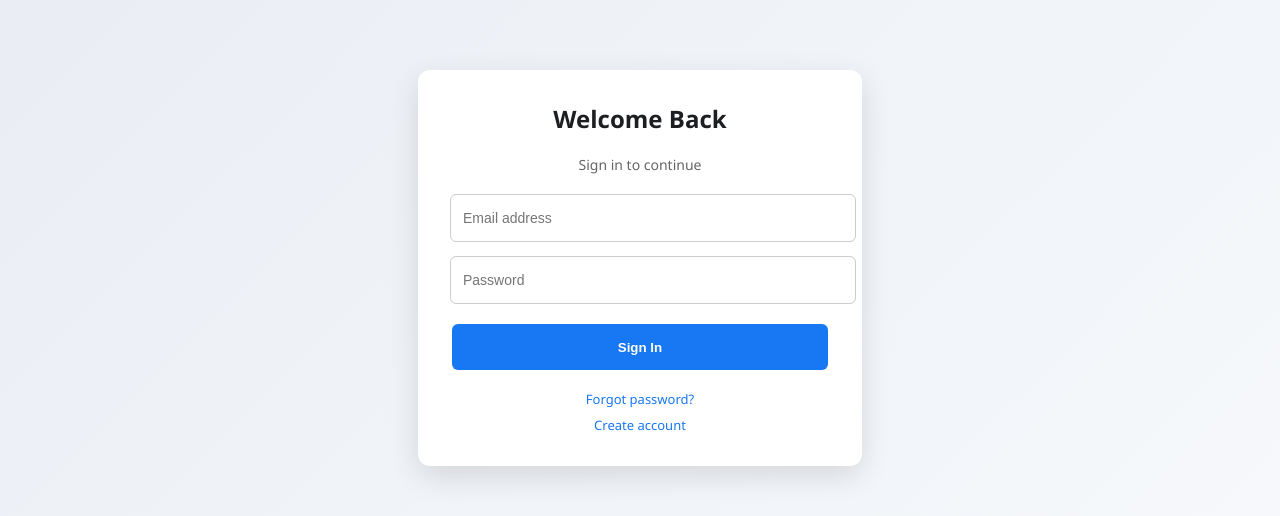
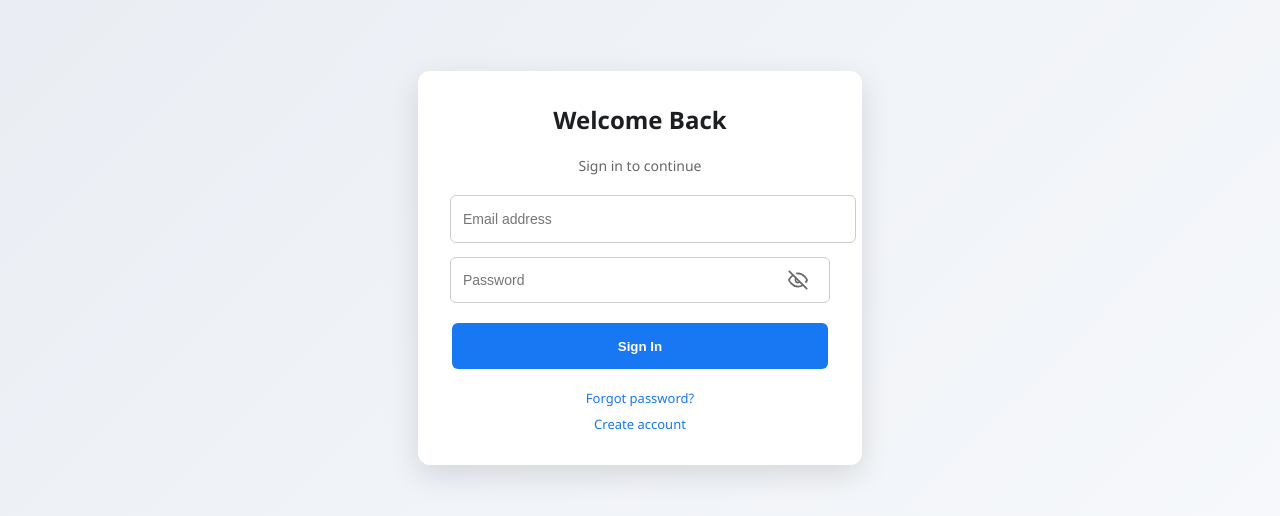
Before and after one commit to eacwolf/predictive-analysis, a React (Vite) app: page /login in a window 1280 px wide. Shown: the part 197-713 px from the top of the page. Built offline with nearby package versions, Linux system fonts and the light colour scheme; the HTML template or start-up script is replaced by a standard one.

Commit message:
added m5

```diff
--- a/src/dashboard.tsx
+++ b/src/dashboard.tsx
@@ -16,6 +16,7 @@ interface Cadidate {
   m2: number;
   m3: number;
   m4: number;
+  m5: number;
 }
 
 // Candidate shape as returned from the backend (partial / loose)
@@ -38,6 +39,7 @@ interface BackendCandidate {
   m2?: number | string;
   m3?: number | string;
   m4?: number | string;
+  m5?: number | string;
   [key: string]: unknown;
 }
 
@@ -93,6 +95,7 @@ const Dashboard = () => {
             m2: Number(c.m2 ?? 0),
             m3: Number(c.m3 ?? 0),
             m4: Number(c.m4 ?? 0),
+            m5: Number(c.m5 ?? 0),
           }))
         );
         } catch (e) {
@@ -171,7 +174,7 @@ const Dashboard = () => {
   // Immediate metric update: optimistic update in UI and persist to backend
   const handleMetricChange = async (
     id: number,
-    metric: 'm1' | 'm2' | 'm3' | 'm4',
+    metric: 'm1' | 'm2' | 'm3' | 'm4' | 'm5',
     value: number
   ) => {
     // store previous value to revert on error
@@ -194,7 +197,7 @@ const Dashboard = () => {
   /* PREDICTION */
   const calculatePrediction = (c: Cadidate) => {
     // Compute a percentage from the sum of metrics, then cap between 0 and 100
-    const raw = Math.round(((c.m1 + c.m2 + c.m3 + c.m4) / 80) * 100);
+    const raw = Math.round(((c.m1 + c.m2 + c.m3 + c.m4 + c.m5) / 100) * 100);
     const capped = Math.max(0, Math.min(100, raw));
     return capped;
   };
@@ -228,6 +231,7 @@ const Dashboard = () => {
           "M2",
           "M3",
           "M4",
+          "M5",
           "Prediction %",
         ],
       ],
@@ -241,6 +245,7 @@ const Dashboard = () => {
         r.m2,
         r.m3,
         r.m4,
+        r.m5,
         `${calculatePrediction(r)}%`,
       ]),
     });
@@ -267,6 +272,7 @@ const Dashboard = () => {
         M2: r.m2,
         M3: r.m3,
         M4: r.m4,
+        M5: r.m5,
         Prediction: `${calculatePrediction(r)}%`,
       }))
     );
@@ -367,6 +373,7 @@ const Dashboard = () => {
               <th>M2</th>
               <th>M3</th>
               <th>M4</th>
+              <th>M5</th>
               <th>Prediction</th>
               <th>Delete</th>
             </tr>
@@ -388,7 +395,7 @@ const Dashboard = () => {
                   <td>{r.name}</td>
                   <td>{r.role}</td>
 
-                  {(["m1", "m2", "m3", "m4"] as const).map((m) => (
+                  {(["m1", "m2", "m3", "m4", "m5"] as const).map((m) => (
                     <td key={m}>
                       <select
                         value={r[m]}
--- a/src/login.tsx
+++ b/src/login.tsx
@@ -11,18 +11,50 @@ type User = {
   email: string;
 };
 
+type ValidationError = {
+  field: string;
+  message: string;
+};
+
+/* ---------- VALIDATION HELPERS ---------- */
+const validateEmail = (email: string): boolean => {
+  const emailRegex = /^[^\s@]+@[^\s@]+\.[^\s@]+$/;
+  return emailRegex.test(email);
+};
+
+const validatePassword = (password: string): string[] => {
+  const errors: string[] = [];
+  if (password.length < 8) errors.push("Password must be at least 8 characters");
+  if (!/[A-Z]/.test(password)) errors.push("Password must contain uppercase letter");
+  if (!/[a-z]/.test(password)) errors.push("Password must contain lowercase letter");
+  if (!/[0-9]/.test(password)) errors.push("Password must contain number");
+  if (!/[!@#$%^&*]/.test(password)) errors.push("Password must contain special character (!@#$%^&*)");
+  return errors;
+};
+
+const validateName = (name: string): string | null => {
+  if (name.trim().length < 1) return "Name cannot be empty";
+  if (name.length > 50) return "Name must be less than 50 characters";
+  return null;
+};
+
 /* ---------- COMPONENT ---------- */
 const Login = () => {
   const [mode, setMode] = useState<Mode>("login");
-  const [name, setName] = useState("");
+  const [firstName, setFirstName] = useState("");
+  const [lastName, setLastName] = useState("");
   const [email, setEmail] = useState("");
   const [password, setPassword] = useState("");
+  const [confirmPassword, setConfirmPassword] = useState("");
   const [message, setMessage] = useState("");
+  const [validationErrors, setValidationErrors] = useState<ValidationError[]>([]);
+  const [showPassword, setShowPassword] = useState(false);
 
   const navigate = useNavigate();
 
   useEffect(() => {
     setMessage("");
+    setValidationErrors([]);
   }, [mode]);
 
   // Notify Navbar about current auth mode and respond to toggle events
@@ -41,15 +73,62 @@ const Login = () => {
 
   /* ---------- SIGN UP ---------- */
   const handleSignup = async () => {
-    if (!email || !password) {
-      setMessage("email and password required");
+    const errors: ValidationError[] = [];
+
+    // Validate first name
+    const firstNameError = validateName(firstName);
+    if (firstNameError) errors.push({ field: "firstName", message: `First name: ${firstNameError}` });
+
+    // Validate last name
+    const lastNameError = validateName(lastName);
+    if (lastNameError) errors.push({ field: "lastName", message: `Last name: ${lastNameError}` });
+
+    // Validate email
+    if (!email) {
+      errors.push({ field: "email", message: "Email is required" });
+    } else if (!validateEmail(email)) {
+      errors.push({ field: "email", message: "Please enter a valid email address" });
+    }
+
+    // Validate password
+    if (!password) {
+      errors.push({ field: "password", message: "Password is required" });
+    } else {
+      const passwordErrors = validatePassword(password);
+      if (passwordErrors.length > 0) {
+        errors.push({ field: "password", message: passwordErrors.join("; ") });
+      }
+    }
+
+    // Validate confirm password
+    if (!confirmPassword) {
+      errors.push({ field: "confirmPassword", message: "Please confirm your password" });
+    } else if (password !== confirmPassword) {
+      errors.push({ field: "confirmPassword", message: "Passwords do not match" });
+    }
+
+    if (errors.length > 0) {
+      setValidationErrors(errors);
+      setMessage("");
       return;
     }
 
+    setValidationErrors([]);
+
     try {
-      const resp = await axios.post("http://localhost:5000/api/signup", { name, email, password });
+      const fullName = `${firstName.trim()} ${lastName.trim()}`;
+      const resp = await axios.post("http://localhost:5000/api/signup", {
+        name: fullName,
+        email,
+        password
+      });
       if (resp.data && resp.data.ok) {
         setMessage("Account created. Please sign in.");
+        setFirstName("");
+        setLastName("");
+        setEmail("");
+        setPassword("");
+        setConfirmPassword("");
         setMode("login");
       } else if (resp.data && resp.data.error) {
         setMessage(String(resp.data.error));
@@ -155,13 +234,33 @@ const Login = () => {
 
         {message && <div style={styles.message}>{message}</div>}
 
+        {validationErrors.length > 0 && (
+          <div style={styles.errorBox}>
+            {validationErrors.map((err) => (
+              <div key={err.field} style={styles.errorText}>
+                • {err.message}
+              </div>
+            ))}
+          </div>
+        )}
+
         {mode === "signup" && (
-          <input
-            placeholder="Full name"
-            value={name}
-            onChange={(e) => setName(e.target.value)}
-            style={styles.input}
-          />
+          <>
+            <div style={styles.nameRow}>
+              <input
+                placeholder="First name"
+                value={firstName}
+                onChange={(e) => setFirstName(e.target.value)}
+                style={styles.nameInput}
+              />
+              <input
+                placeholder="Last name"
+                value={lastName}
+                onChange={(e) => setLastName(e.target.value)}
+                style={styles.nameInput}
+              />
+            </div>
+          </>
         )}
 
         <input
@@ -172,11 +271,41 @@ const Login = () => {
         />
 
         {mode !== "forgot" && (
+          <div style={styles.passwordWrapper}>
+            <input
+              type={showPassword ? "text" : "password"}
+              placeholder="Password"
+              value={password}
+              onChange={(e) => setPassword(e.target.value)}
+              style={styles.passwordInput}
+            />
+            <button
+              type="button"
+              onClick={() => setShowPassword(!showPassword)}
+              style={styles.eyeButton}
+              title={showPassword ? "Hide password" : "Show password"}
+            >
+              {showPassword ? (
+                <svg width="20" height="20" viewBox="0 0 24 24" fill="none" stroke="currentColor" strokeWidth="2">
+                  <path d="M1 12s4-8 11-8 11 8 11 8-4 8-11 8-11-8-11-8z" />
+                  <circle cx="12" cy="12" r="3" />
+                </svg>
+              ) : (
+                <svg width="20" height="20" viewBox="0 0 24 24" fill="none" stroke="currentColor" strokeWidth="2">
+                  <path d="M17.94 17.94A10.07 10.07 0 0 1 12 20c-7 0-11-8-11-8a18.45 18.45 0 0 1 5.06-5.94M9.9 4.24A9.12 9.12 0 0 1 12 4c7 0 11 8 11 8a18.5 18.5 0 0 1-2.16 3.19m-6.72-1.07a3 3 0 1 1-4.24-4.24" />
+                  <line x1="1" y1="1" x2="23" y2="23" />
+                </svg>
+              )}
+            </button>
+          </div>
+        )}
+
+        {mode === "signup" && (
           <input
             type="password"
-            placeholder="Password"
-            value={password}
-            onChange={(e) => setPassword(e.target.value)}
+            placeholder="Confirm password"
+            value={confirmPassword}
+            onChange={(e) => setConfirmPassword(e.target.value)}
             style={styles.input}
           />
         )}
@@ -265,6 +394,20 @@ const styles: { [key: string]: React.CSSProperties } = {
     textAlign: "center",
   },
 
+  errorBox: {
+    background: "#ffebee",
+    border: "1px solid #ef5350",
+    padding: "12px",
+    borderRadius: "6px",
+    marginBottom: "12px",
+  },
+
+  errorText: {
+    color: "#c62828",
+    fontSize: "12px",
+    lineHeight: "1.5",
+  },
+
   input: {
     height: "46px",
     marginBottom: "14px",
@@ -273,6 +416,53 @@ const styles: { [key: string]: React.CSSProperties } = {
     border: "1px solid #ccc",
     fontSize: "14px",
   },
+
+  passwordInput: {
+    height: "46px",
+    padding: "0 12px 0 12px",
+    paddingRight: "45px",
+    borderRadius: "6px",
+    border: "1px solid #ccc",
+    fontSize: "14px",
+    width: "100%",
+    boxSizing: "border-box" as const,
+  },
+
+  nameRow: {
+    display: "flex",
+    gap: "10px",
+    marginBottom: "14px",
+  },
+
+  nameInput: {
+    flex: 1,
+    height: "46px",
+    padding: "0 12px",
+    borderRadius: "6px",
+    border: "1px solid #ccc",
+    fontSize: "14px",
+  },
+
+  passwordWrapper: {
+    position: "relative",
+    marginBottom: "14px",
+    display: "flex",
+    alignItems: "center",
+  },
+
+  eyeButton: {
+    position: "absolute",
+    right: "12px",
+    background: "none",
+    border: "none",
+    cursor: "pointer",
+    padding: "8px",
+    display: "flex",
+    alignItems: "center",
+    justifyContent: "center",
+    color: "#666",
+    transition: "color 0.2s ease",
+  } as React.CSSProperties,
 
   button: {
     height: "46px",
```
Also changed, not shown: 1 other file (tests, documents, lock files or other folders).
